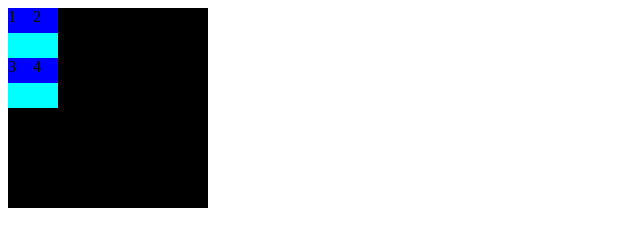
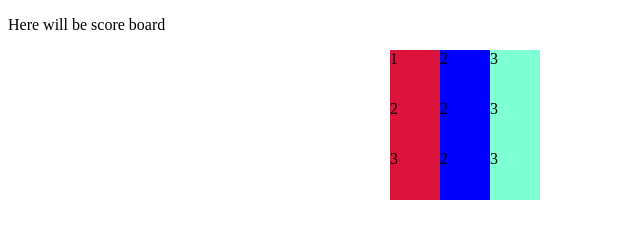
Before and after one commit to stanjke/zmeika, a website: page src/index.html in a window 1280 px wide. Shown: the whole page, without its empty margins (0-640 px from the left). Drawn offline with Linux system fonts and the light colour scheme.

Commit message:
Made trial 3x3 field

```diff
--- a/src/index.html
+++ b/src/index.html
@@ -6,14 +6,27 @@
     <link rel="stylesheet" type="text/css" href="styles.css">
 </head>
 <body>
+<div class="scoreBoard">
+    <p>Here will be score board</p>
+</div>
 <div class="field">
     <div class='row'>
-        <div class="cell">1</div><div class="cell">2</div>
+        <div class="cell one">1</div>
+        <div class="cell two">2</div>
+        <div class="cell three">3</div>
     </div>
     <div class='row'>
-        <div class="cell">3</div><div class="cell">4</div>
+        <div class="cell one">2</div>
+        <div class="cell two">2</div>
+        <div class="cell three">3</div>
+    </div>
+    <div class='row'>
+        <div class="cell one">3</div>
+        <div class="cell two">2</div>
+        <div class="cell three">3</div>
     </div>
 </div>
 
+
 </body>
 </html>
--- a/src/styles.css
+++ b/src/styles.css
@@ -1,21 +1,32 @@
 .field {
-    width: 200px;
-    height: 200px;
-    background-color: black;
+    width: 500px;
+    height: 500px;
+    margin: 0 auto;
+    /*background-color: black;*/
 }
 
 .row {
     display: flex;
-    flex-direction: row;
-    background-color: aqua;
     width: 50px;
     height: 50px;
 }
 
 .cell {
-    display: flex;
-    flex-direction: column;
+    height: 50px;
+    min-width: 50px;
+}
+
+.one {
+    background-color: crimson;
+    margin: 0 auto;
+}
+
+.two {
     background-color: blue;
-    width: 25px;
-    height: 25px;
+    margin: 0 auto;
 }
+
+.three {
+    background-color: aquamarine;
+    margin: 0 auto;
+}
```
